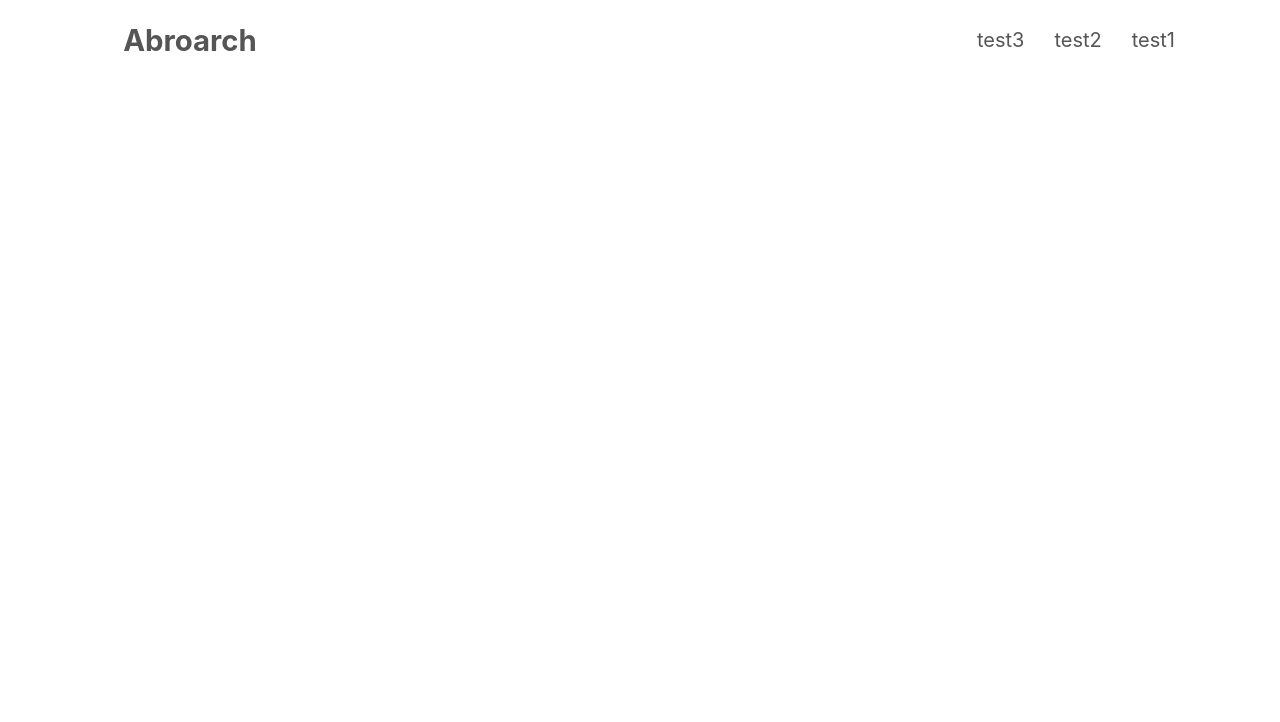
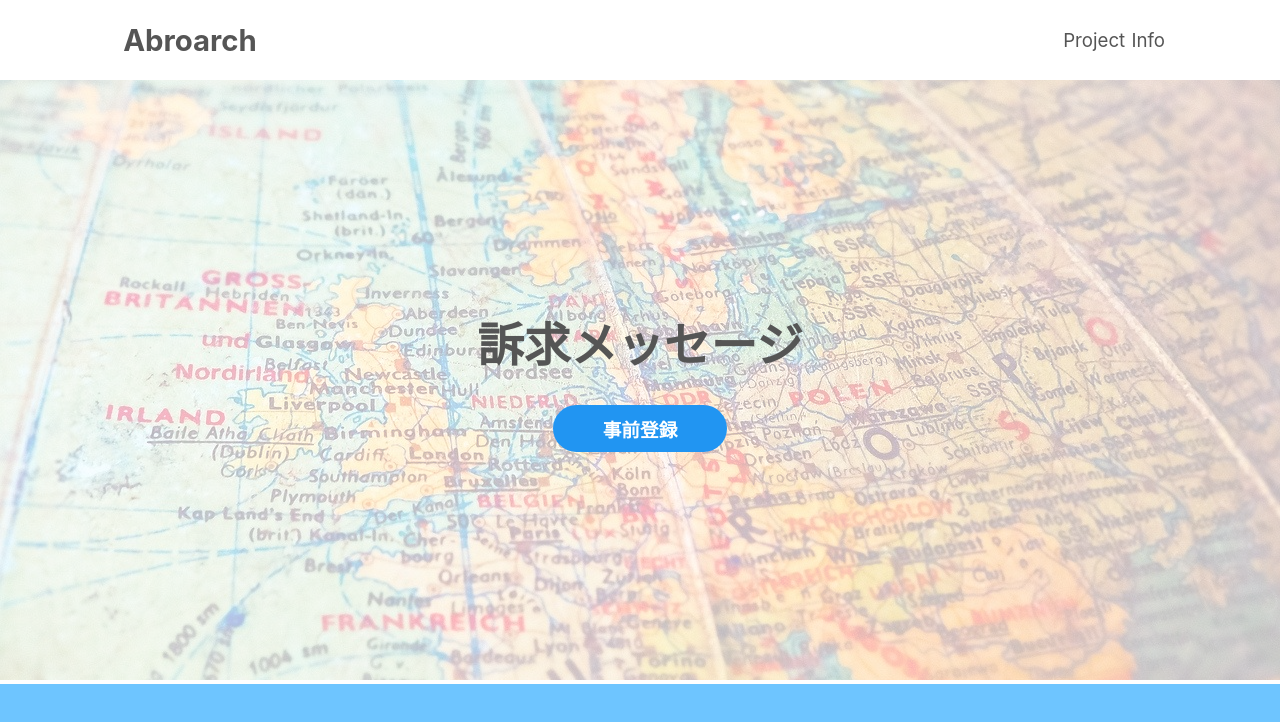
Before and after one commit to YokoMasa/abroarch-poc, a Nuxt app: page / in a window 1280 px wide. Shown: the top 722 px of the page. Built offline with nearby package versions, Linux system fonts and the light colour scheme.

Commit message:
added hero to teaser page

```diff
--- a/components/MainHeader.vue
+++ b/components/MainHeader.vue
@@ -5,9 +5,7 @@
                 <span class="header-logo-text">Abroarch</span>
             </div>
             <div class="header-menuWrapper">
-                <div class="header-menu">test1</div>
-                <div class="header-menu">test2</div>
-                <div class="header-menu">test3</div>
+                <a href="https://studio.creww.me/projects/22/" class="header-menu">Project Info</a>
             </div>
         </div>
     </div>
@@ -26,7 +24,8 @@ $header-textColor: #555;
     left: 0;
     width: 100%;
     height: 80px;
-    background: rgba($color: white, $alpha: 0.7);
+    background: white;
+    z-index: 1;
 }
 
 .header {
@@ -65,9 +64,10 @@ $header-textColor: #555;
     }
 
     &-menu {
-        font-size: 15pt;
+        text-decoration: none;
+        font-size: 14pt;
         color: $header-textColor;
-        margin: 0 15px;
+        margin: 0 25px;
     }
 
     &-menu:hover {
--- a/layouts/default.vue
+++ b/layouts/default.vue
@@ -1,10 +1,20 @@
 <template>
   <div>
-    <nuxt />
+    <main-header></main-header>
+    <nuxt style="margin-top: 80px;"/>
   </div>
 </template>
+<script>
+import MainHeader from '~/components/MainHeader.vue'
 
-<style>
+export default {
+  components: {
+    MainHeader
+  }
+}
+</script>
+<style lang="scss">
+
 html {
   font-family: 'Source Sans Pro', -apple-system, BlinkMacSystemFont, 'Segoe UI',
     Roboto, 'Helvetica Neue', Arial, sans-serif;
--- a/pages/index.vue
+++ b/pages/index.vue
@@ -1,6 +1,19 @@
 <template>
   <div>
-    <main-header></main-header>
+    <div class="hero">
+      <img src="~/assets/globe.jpg" class="hero-image">
+
+      <div class="hero-imageOverlay">
+        <div class="hero-message">
+          訴求メッセージ
+        </div>
+        <a href="#" class="hero-contactButton">事前登録</a>
+      </div>
+
+      <div class="serviceOverview">
+
+      </div>
+    </div>
   </div>
 </template>
 
@@ -14,5 +27,62 @@ export default {
 }
 </script>
 
-<style>
+<style lang="scss">
+$primary: #2195f2;
+$primaryLight: #6ec5ff;
+$primaryDark: #0068bf;
+
+.hero {
+  position: relative;
+  width: 100%;
+  height: 600px;
+
+  &-image {
+    width: 100%;
+    height: 100%;
+    object-fit: cover;
+  }
+
+  &-imageOverlay {
+    position: absolute;
+    top: 0;
+    left: 0;
+    width: 100%;
+    height: 100%;
+    background: rgba(white, 0.7);
+    display: flex;
+    flex-direction: column;
+    align-items: center;
+    justify-content: center;
+  }
+
+  &-message {
+    word-break: break-all;
+    max-width:400px;
+    color: #555;
+    font-size: 35pt;
+    font-weight: 600;
+    margin-bottom: 30px;
+  }
+
+  &-contactButton {
+    text-decoration: none;
+    color: white;
+    font-size: 14pt;
+    font-weight: 600;
+    padding: 10px 50px;
+    background: $primary;
+    border-radius: 30px;
+    transition: background 0.2s;
+  }
+
+  &-contactButton:hover {
+    background: $primaryLight;
+  }
+}
+
+.serviceOverview {
+  background: $primaryLight;
+  height: 700px;
+}
 </style>
```
Also changed, not shown: assets/globe.jpg (added).
